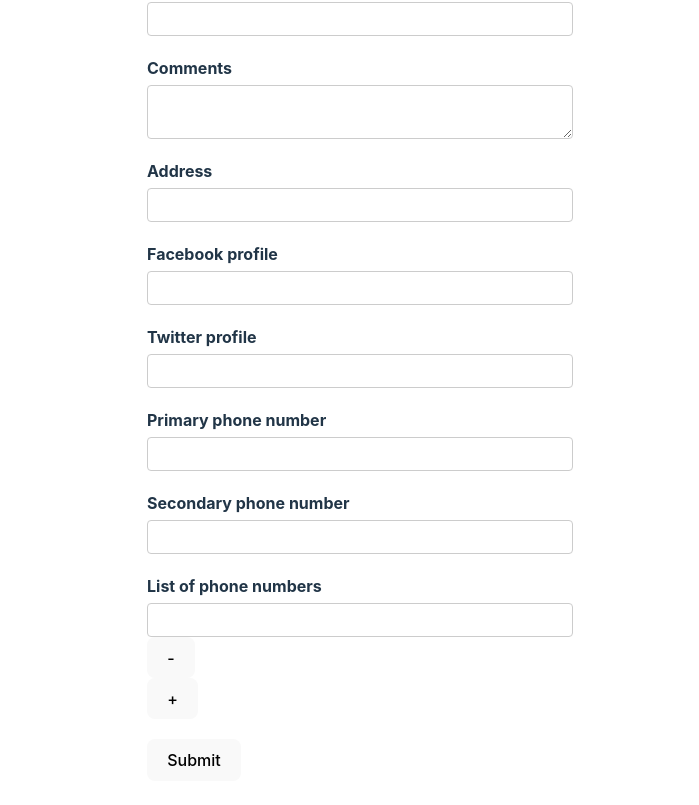
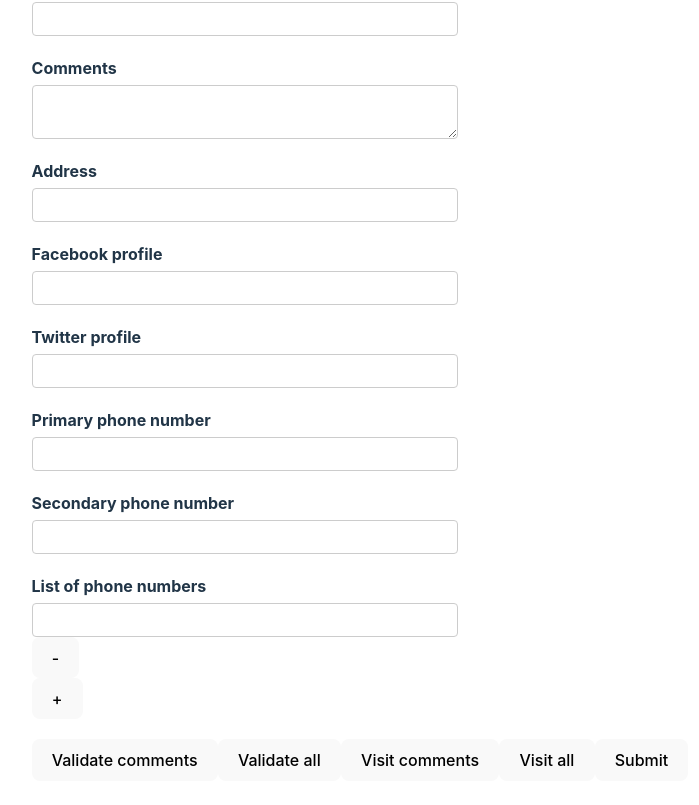
Before and after one commit to maormenashe/vite-react-formik, a React (Vite) app: page / in a window 1280 px wide. Shown: the part 225-1030 px from the top of the page, without its empty margins (280-979 px from the left). Built offline with nearby package versions, Linux system fonts and the light colour scheme.

Commit message:
Manually validate and visit

```diff
--- a/src/components/YoutubeFormFormik.tsx
+++ b/src/components/YoutubeFormFormik.tsx
@@ -87,6 +87,8 @@
       // validateOnBlur={false}
       // validateOnChange={false}
     >
+      {(formik: FormikProps<YoutubeForm>) => {
+        return (
           <Form noValidate>
             <div className="form-control">
               <label htmlFor="name">Name</label>
@@ -196,8 +198,39 @@
               </FieldArray>
             </div>
 
+            <button
+              type="button"
+              onClick={() => formik.validateField("comments")}
+            >
+              Validate comments
+            </button>
+            <button type="button" onClick={() => formik.validateForm()}>
+              Validate all
+            </button>
+
+            <button
+              type="button"
+              onClick={() => formik.setFieldTouched("comments")}
+            >
+              Visit comments
+            </button>
+            <button
+              type="button"
+              onClick={() =>
+                formik.setTouched({
+                  name: true,
+                  email: true,
+                  channel: true,
+                  comments: true,
+                })
+              }
+            >
+              Visit all
+            </button>
             <button type="submit">Submit</button>
           </Form>
+        );
+      }}
     </Formik>
   );
 };
```
Lines whose indentation alone changed are shown as unchanged.
